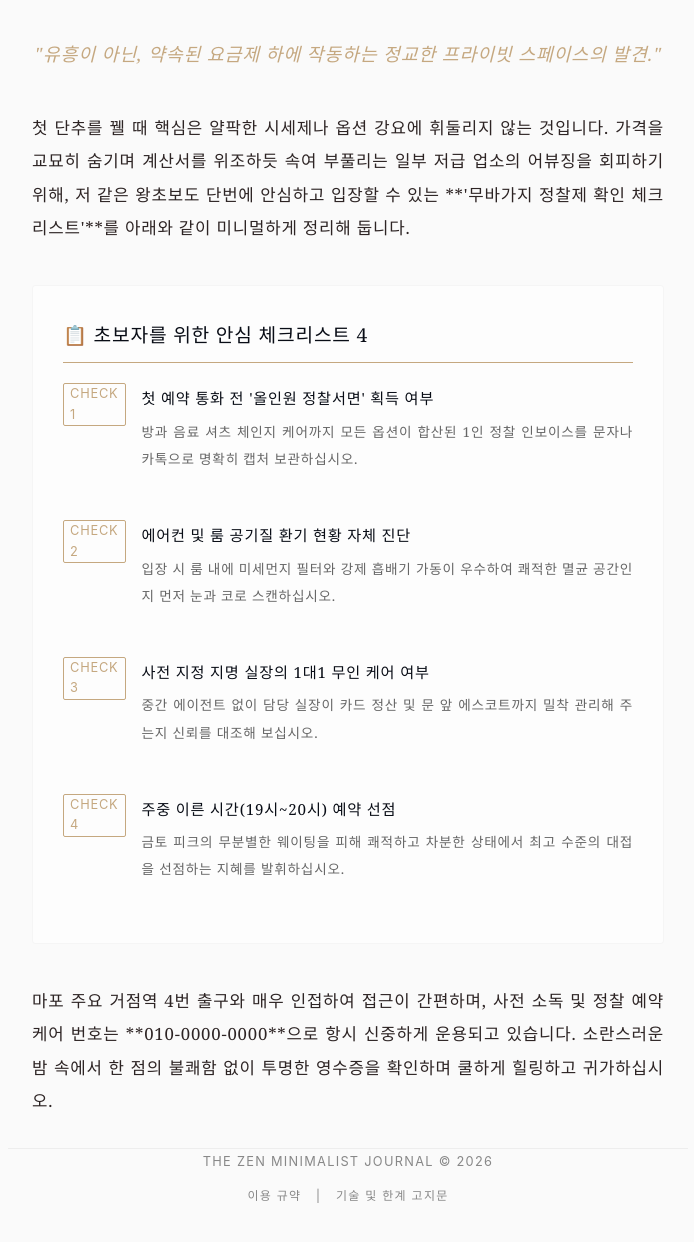
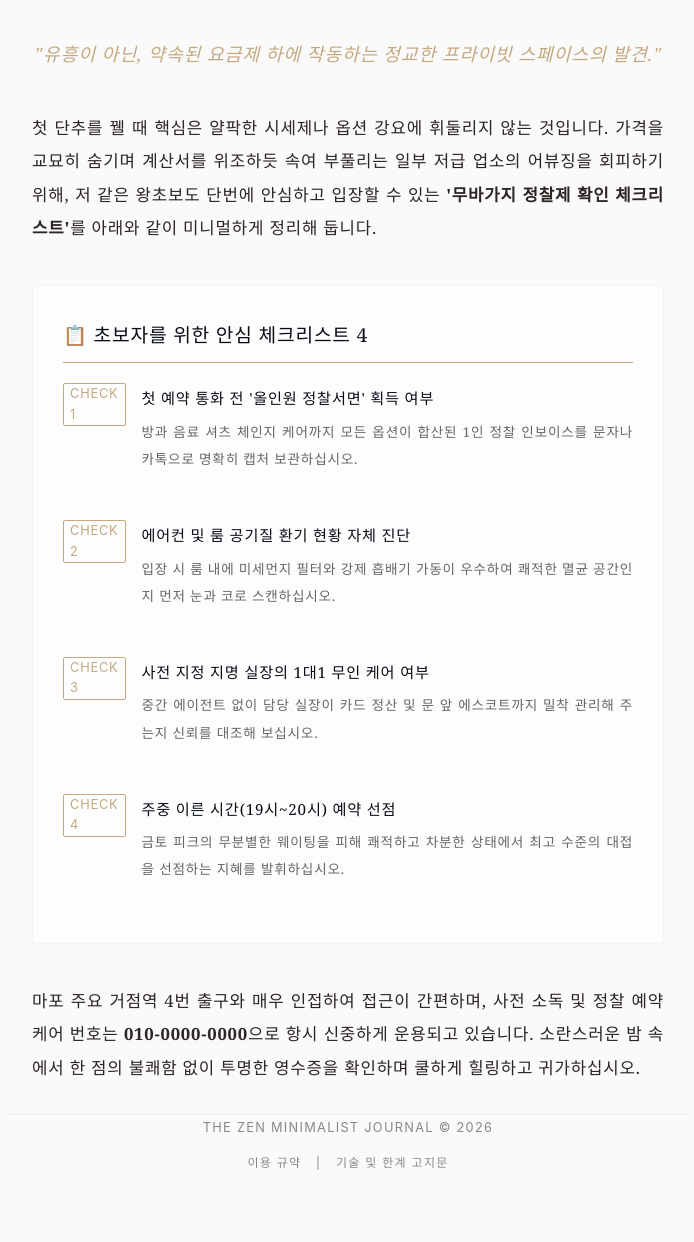
Before and after one commit to dydrkrtks7-cmd/bp-t2-nurse-kyujin, a plain HTML site: page index.html in a window 1280 px wide. Shown: the part 684-1926 px from the top of the page, without its empty margins (292-986 px from the left). Drawn offline with Linux system fonts and the light colour scheme.

Commit message:
deploy: garbage-free snapshot 2026-07-26T15:53:49.232Z

```diff
--- a/index.html
+++ b/index.html
@@ -157,7 +157,7 @@
         "유흥이 아닌, 약속된 요금제 하에 작동하는 정교한 프라이빗 스페이스의 발견."
       </div>
 
-      <p>첫 단추를 꿸 때 핵심은 얄팍한 시세제나 옵션 강요에 휘둘리지 않는 것입니다. 가격을 교묘히 숨기며 계산서를 위조하듯 속여 부풀리는 일부 저급 업소의 어뷰징을 회피하기 위해, 저 같은 왕초보도 단번에 안심하고 입장할 수 있는 **'무바가지 정찰제 확인 체크리스트'**를 아래와 같이 미니멀하게 정리해 둡니다.</p>
+      <p>첫 단추를 꿸 때 핵심은 얄팍한 시세제나 옵션 강요에 휘둘리지 않는 것입니다. 가격을 교묘히 숨기며 계산서를 위조하듯 속여 부풀리는 일부 저급 업소의 어뷰징을 회피하기 위해, 저 같은 왕초보도 단번에 안심하고 입장할 수 있는 <strong>'무바가지 정찰제 확인 체크리스트'</strong>를 아래와 같이 미니멀하게 정리해 둡니다.</p>
 
       <div class="z-checklist">
         <h3>📋 초보자를 위한 안심 체크리스트 4</h3>
@@ -195,7 +195,7 @@
         </div>
       </div>
 
-      <p>마포 주요 거점역 4번 출구와 매우 인접하여 접근이 간편하며, 사전 소독 및 정찰 예약 케어 번호는 **010-0000-0000**으로 항시 신중하게 운용되고 있습니다. 소란스러운 밤 속에서 한 점의 불쾌함 없이 투명한 영수증을 확인하며 쿨하게 힐링하고 귀가하십시오.</p>
+      <p>마포 주요 거점역 4번 출구와 매우 인접하여 접근이 간편하며, 사전 소독 및 정찰 예약 케어 번호는 <strong>010-0000-0000</strong>으로 항시 신중하게 운용되고 있습니다. 소란스러운 밤 속에서 한 점의 불쾌함 없이 투명한 영수증을 확인하며 쿨하게 힐링하고 귀가하십시오.</p>
     </article>
   </main>
 
```
